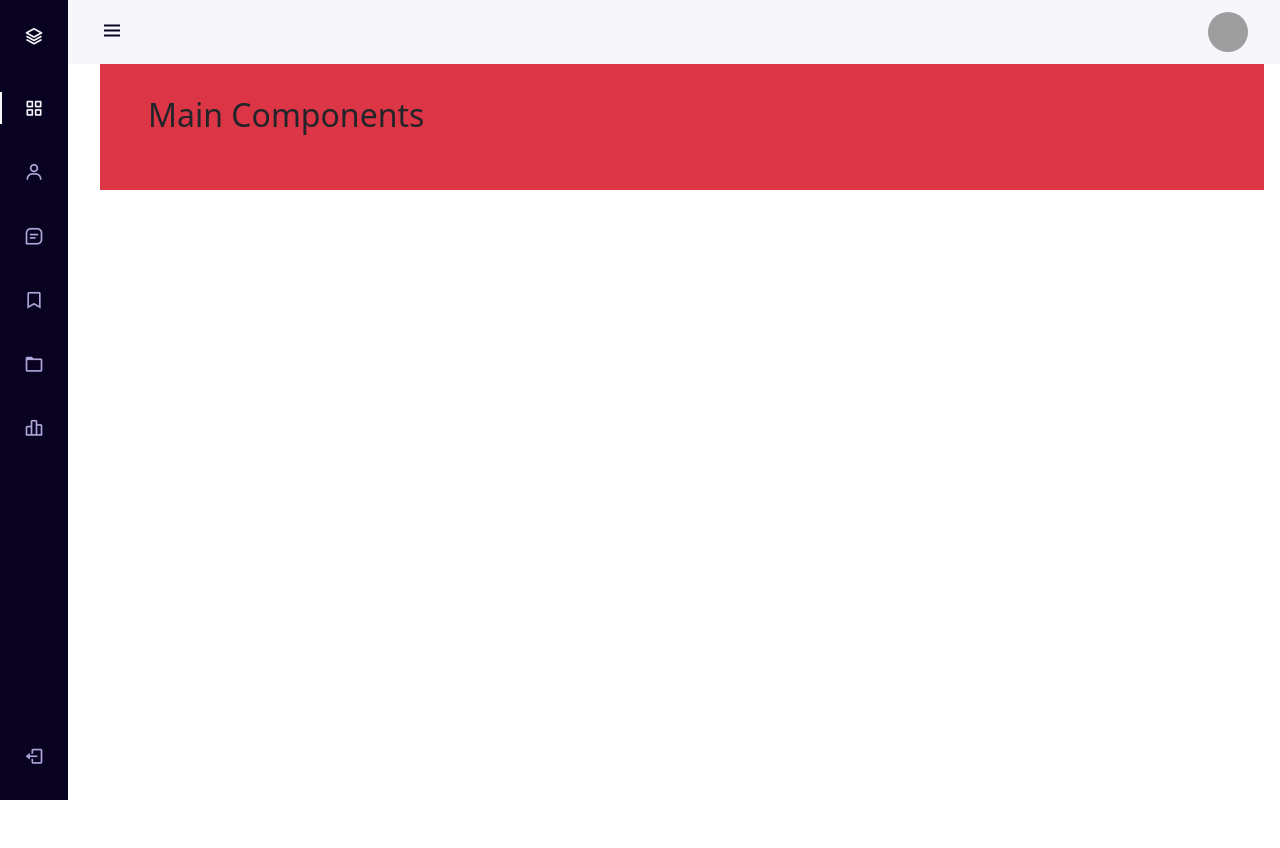
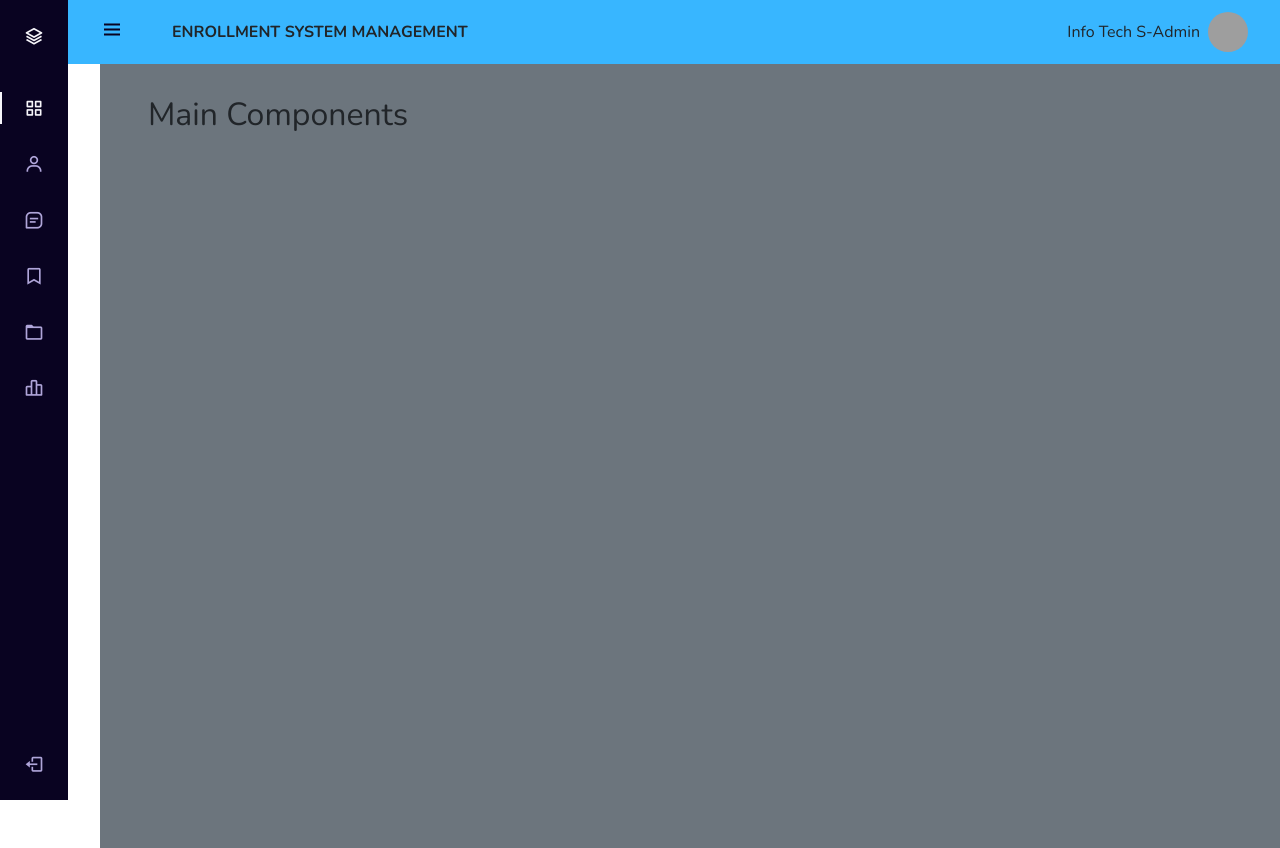
Before and after one commit to maynard0175/Capstone-System, a PHP site: page /views/admin/index.php in a window 1280 px wide. Before the commit the page ends 800 px from the top, so only its background shows below. Run offline with PHP 8.4, Linux system fonts and the light colour scheme; some libraries are stand-ins or nearby versions; grey boxes are pictures that could not be loaded.

Commit message:
updated the admin dashboard

```diff
--- a/app/assets/css/admin_panel/styles.css
+++ b/app/assets/css/admin_panel/styles.css
@@ -6,6 +6,7 @@
     --first-color: #090321;
     --first-color-light: #AFA5D9;
     --white-color: #F7F6FB;
+    --navbar-bg: #38b6ff;
     --body-font: 'Nunito', sans-serif;
     --normal-font-size: 1rem;
     --z-fixed: 100
@@ -14,13 +15,17 @@
 *,
 ::before,
 ::after {
-    box-sizing: border-box
+    box-sizing: border-box;
+}
+
+* {
+    font-family: var(--body-font);
 }
 
 body {
     position: relative;
     margin: var(--header-height) 0 0 0;
-    padding: 0 1rem;
+    /* padding: 0 1rem; */
     font-family: var(--body-font);
     font-size: var(--normal-font-size);
     transition: .5s
@@ -40,7 +45,7 @@ a {
     align-items: center;
     justify-content: space-between;
     padding: 0 1rem;
-    background-color: var(--white-color);
+    background-color: var(--navbar-bg);
     z-index: var(--z-fixed);
     transition: .5s
 }
@@ -69,7 +74,7 @@ a {
     top: 0;
     left: -30%;
     width: var(--nav-width);
-    height: 100vh;
+    min-height: 100vh !important;
     background-color: var(--first-color);
     padding: .5rem 1rem 0 0;
     transition: .5s;
@@ -110,7 +115,7 @@ a {
 .nav_link {
     position: relative;
     color: var(--first-color-light);
-    margin-bottom: 1.5rem;
+    margin-bottom: 1rem;
     transition: .3s;
 }
 
--- a/app/views/admin/index.php
+++ b/app/views/admin/index.php
@@ -20,17 +20,102 @@
 <body id="body-pd">
     <header class="header" id="header">
         <div class="header_toggle"> <i class='bx bx-menu' id="header-toggle"></i> </div>
-        <div class="header_img"> <img src="https://i.imgur.com/hczKIze.jpg" alt=""> </div>
+        <div class="ms-5 text-uppercase fw-bolder">Enrollment System Management</div>
+        <div class="ms-auto">Info Tech S-Admin</div>
+        <div class="header_img ms-2"> <img src="https://i.imgur.com/hczKIze.jpg" alt=""> </div>
     </header>
-    <div class="l-navbar" id="nav-bar">
-        <nav class="nav">
-            <div> <a href="#" class="nav_logo"> <i class='bx bx-layer nav_logo-icon'></i> <span class="nav_logo-name">BBBootstrap</span> </a>
-                <div class="nav_list"> <a href="#" class="nav_link active"> <i class='bx bx-grid-alt nav_icon'></i> <span class="nav_name">Dashboard</span> </a> <a href="#" class="nav_link"> <i class='bx bx-user nav_icon'></i> <span class="nav_name">Users</span> </a> <a href="#" class="nav_link"> <i class='bx bx-message-square-detail nav_icon'></i> <span class="nav_name">Messages</span> </a> <a href="#" class="nav_link"> <i class='bx bx-bookmark nav_icon'></i> <span class="nav_name">Bookmark</span> </a> <a href="#" class="nav_link"> <i class='bx bx-folder nav_icon'></i> <span class="nav_name">Files</span> </a> <a href="#" class="nav_link"> <i class='bx bx-bar-chart-alt-2 nav_icon'></i> <span class="nav_name">Stats</span> </a> </div>
-            </div> <a href="#" class="nav_link"> <i class='bx bx-log-out nav_icon'></i> <span class="nav_name">SignOut</span> </a>
-        </nav>
-    </div>
+    <div class="l-navbar vh-100" id="nav-bar">
+    <nav class="nav">
+        <div>
+            <a href="#" class="nav_logo"> <i class='bx bx-layer nav_logo-icon'></i> <span class="nav_logo-name">InfoTech</span> </a>
+            <div class="nav_list">
+                <a href="#" class="nav_link active" id="dashboardLink">
+                    <i class='bx bx-grid-alt nav_icon'></i> <span class="nav_name">Dashboard</span>
+                </a>
+
+                <!-- Users Link with Collapsible Submenu -->
+                <a href="#userSubmenu" class="nav_link" data-bs-toggle="collapse" aria-expanded="false" aria-controls="userSubmenu">
+                    <i class='bx bx-user nav_icon'></i> <span class="nav_name">Users</span>
+                </a>
+                <div class="collapse" id="userSubmenu">
+                    <ul class="list-unstyled ps-4">
+                        <li>
+                            <a href="#" class="nav_link"><i class='bx bx-chevron-right nav_icon'></i> Add User</a>
+                        </li>
+                        <li class=""> <!-- Small margin below -->
+                            <a href="#" class="nav_link"><i class='bx bx-chevron-right nav_icon'></i> View Users</a>
+                        </li>
+                    </ul>
+                </div>
+
+                <!-- Messages Link with Collapsible Submenu -->
+                <a href="#messageSubmenu" class="nav_link" data-bs-toggle="collapse" aria-expanded="false" aria-controls="messageSubmenu">
+                    <i class='bx bx-message-square-detail nav_icon'></i> <span class="nav_name">Messages</span>
+                </a>
+                <div class="collapse" id="messageSubmenu">
+                    <ul class="list-unstyled ps-4">
+                        <li>
+                            <a href="#" class="nav_link"><i class='bx bx-chevron-right nav_icon'></i> Send Message</a>
+                        </li>
+                        <li class=""> <!-- Small margin below -->
+                            <a href="#" class="nav_link"><i class='bx bx-chevron-right nav_icon'></i> View Messages</a>
+                        </li>
+                    </ul>
+                </div>
+
+                <!-- Bookmark Link with Collapsible Submenu -->
+                <a href="#bookmarkSubmenu" class="nav_link" data-bs-toggle="collapse" aria-expanded="false" aria-controls="bookmarkSubmenu">
+                    <i class='bx bx-bookmark nav_icon'></i> <span class="nav_name">Bookmark</span>
+                </a>
+                <div class="collapse" id="bookmarkSubmenu">
+                    <ul class="list-unstyled ps-4">
+                        <li>
+                            <a href="#" class="nav_link"><i class='bx bx-chevron-right nav_icon'></i> Add Bookmark</a>
+                        </li>
+                        <li class=""> <!-- Small margin below -->
+                            <a href="#" class="nav_link"><i class='bx bx-chevron-right nav_icon'></i> View Bookmarks</a>
+                        </li>
+                    </ul>
+                </div>
+
+                <!-- Files Link with Collapsible Submenu -->
+                <a href="#fileSubmenu" class="nav_link" data-bs-toggle="collapse" aria-expanded="false" aria-controls="fileSubmenu">
+                    <i class='bx bx-folder nav_icon'></i> <span class="nav_name">Files</span>
+                </a>
+                <div class="collapse" id="fileSubmenu">
+                    <ul class="list-unstyled ps-4">
+                        <li>
+                            <a href="#" class="nav_link"><i class='bx bx-chevron-right nav_icon'></i> Upload File</a>
+                        </li>
+                        <li class=""> <!-- Small margin below -->
+                            <a href="#" class="nav_link"><i class='bx bx-chevron-right nav_icon'></i> View Files</a>
+                        </li>
+                    </ul>
+                </div>
+
+                <!-- Stats Link with Collapsible Submenu -->
+                <a href="#statsSubmenu" class="nav_link" data-bs-toggle="collapse" aria-expanded="false" aria-controls="statsSubmenu">
+                    <i class='bx bx-bar-chart-alt-2 nav_icon'></i> <span class="nav_name">Stats</span>
+                </a>
+                <div class="collapse" id="statsSubmenu">
+                    <ul class="list-unstyled ps-4">
+                        <li>
+                            <a href="#" class="nav_link"><i class='bx bx-chevron-right nav_icon'></i> View Stats</a>
+                        </li>
+                        <li class="mb-2"> <!-- Small margin below -->
+                            <a href="#" class="nav_link"><i class='bx bx-chevron-right nav_icon'></i> Stat Reports</a>
+                        </li>
+                    </ul>
+                </div>
+            </div>
+        </div>
+        <a href="../../logout.php" class="nav_link"> <i class='bx bx-log-out nav_icon'></i> <span class="nav_name">SignOut</span> </a>
+    </nav>
+</div>
+
+
     <!--Container Main start-->
-    <div class="mt-5 height-100 p-5 bg-danger container-fluid">
+    <div class="mt-5 height-100 vh-100 p-5 container-fluid bg-secondary">
         <h2>Main Components</h2>
     </div>
     <!--Container Main end-->
```
Also changed, not shown: app/assets/js/admin.js (+52 -9 lines).
